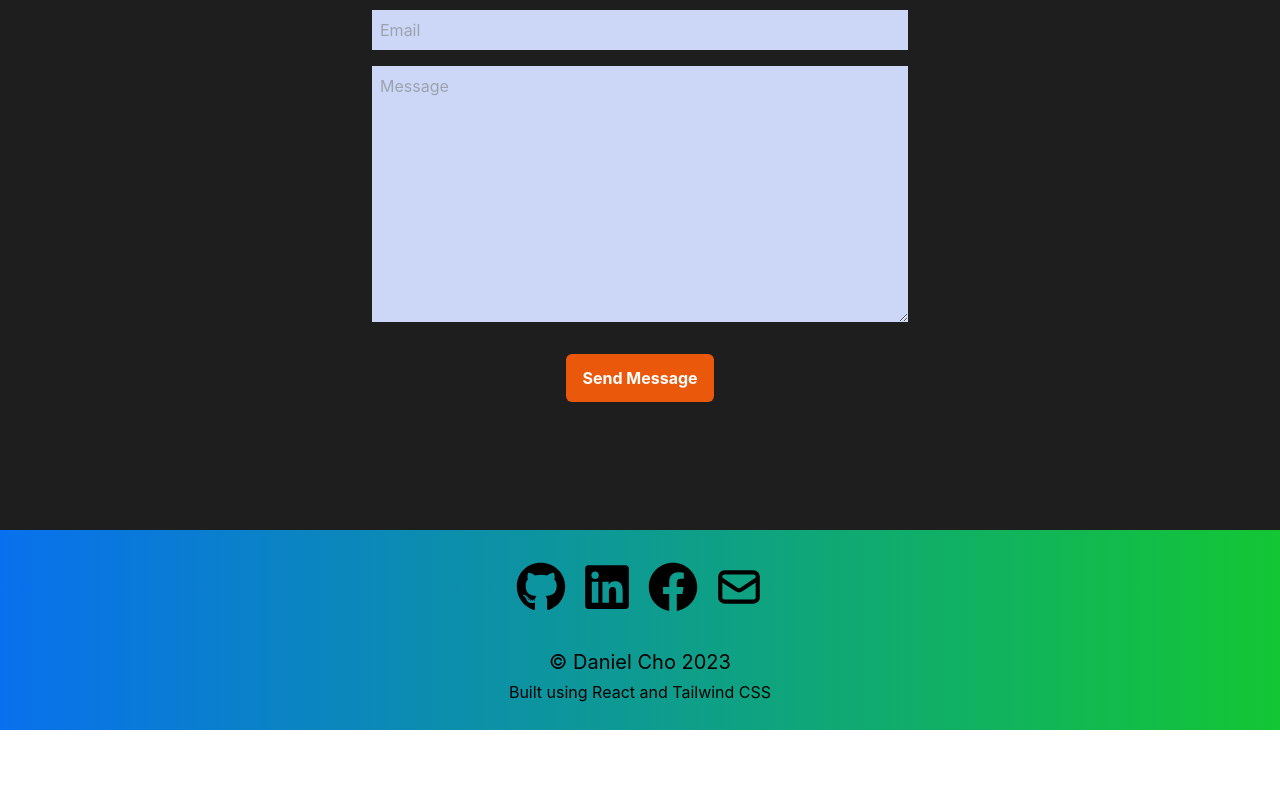
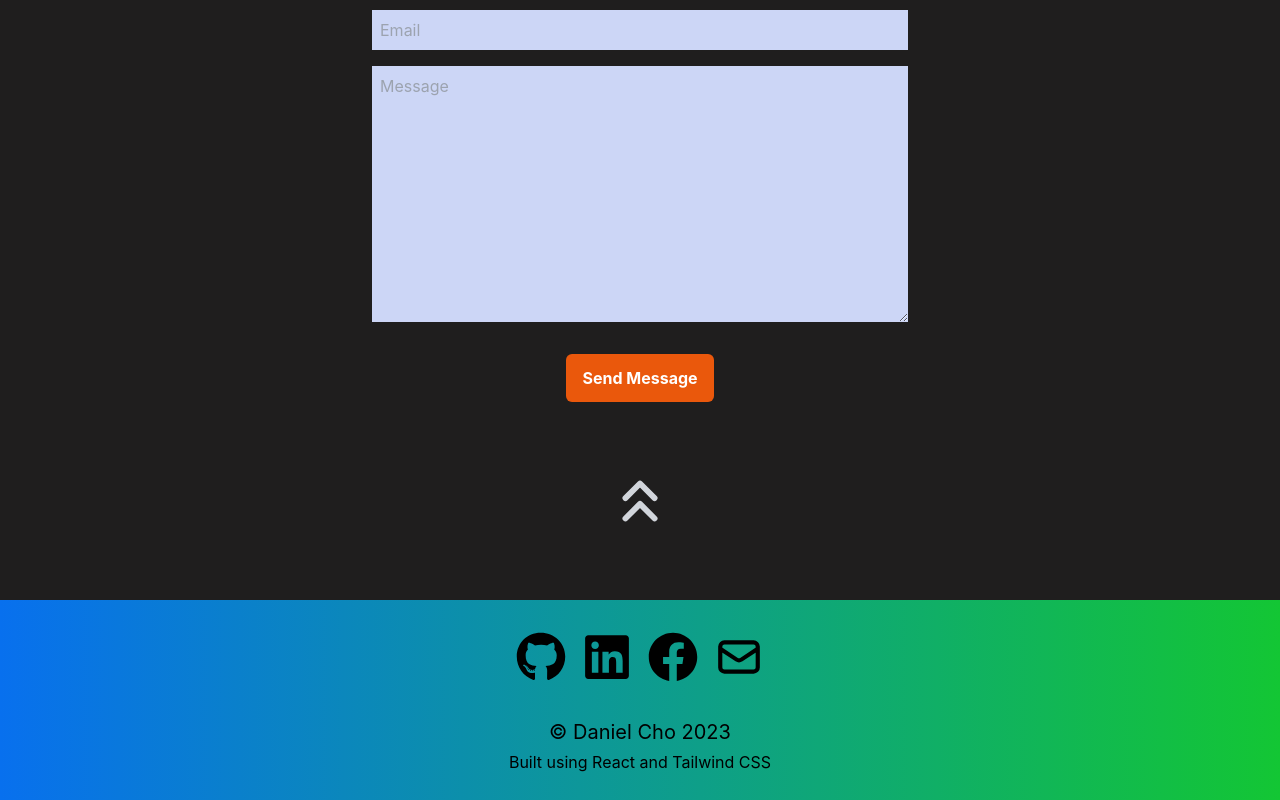
Before and after one commit to dancho01/portfolio-v2, a React (Create React App) app: page / in a window 1280 px wide. Shown: the part 2718-3518 px from the top of the page. Before the commit the page ends 3448 px from the top, so only its background shows below. Built offline with nearby package versions, Linux system fonts and the light colour scheme; the HTML template or start-up script is replaced by a standard one.

Commit message:
clean up files

```diff
--- a/src/App.jsx
+++ b/src/App.jsx
@@ -1,46 +1,23 @@
-import React, { useEffect, useState } from 'react'
 import Navbar from './components/Navbar';
 import Hero from './components/Hero';
 import Contact from './components/Contact';
 import About from './components/About';
 import Footer from './components/Footer';
 import Project from './components/Project';
-import { Context, initial } from './context';
-import { initDarkMode } from './helper';
+import { ModeProvider } from './context/context';
 
 
 function App() {
 
-  const [darkMode, setDarkMode] = useState(initial.darkMode)
-  const [bgColor, setBgColor] = useState(initial.bgColor)
-  const [fontColor, setFontColor] = useState(initial.fontColor)
-
-  const getters = {
-    darkMode,
-    bgColor,
-    fontColor,
-  }
-  const setters = {
-    setDarkMode,
-    setBgColor,
-    setFontColor,
-  }
-
-  useEffect(() => {
-    initDarkMode(setters)
-  }, [])
-
   return (
-    <div style={{ backgroundColor: bgColor, color: fontColor, transition: 'all 0.8s ease' }}>
-      <Context.Provider value={{ getters, setters }}>
+    <ModeProvider>
       <Navbar/>
       <Hero/>
       <About/>
       <Project/>
       <Contact/>
       <Footer/>
-      </Context.Provider>
-    </div>
+    </ModeProvider>
   );
 }
 
--- a/src/components/Contact.jsx
+++ b/src/components/Contact.jsx
@@ -1,8 +1,10 @@
 import React from 'react'
+import { FiChevronsUp } from "react-icons/fi";
+
 
 const Contact = () => {
   return (
-    <div id='contact-section' className='w-full md:h-screen'>
+    <div id='contact-section' className='w-full h-auto'>
         <form action="https://getform.io/f/6fb3fc03-5daa-45f4-8d3d-c0b99972a25c" method='POST' className='flex flex-col max-w-[600px] mx-auto p-8'>
             <div className='mb-8 mt-10'>
                 <h1 className='text-4xl font-bold text-[#0097b2]'>Contact</h1>
@@ -13,6 +15,9 @@ const Contact = () => {
             <textarea className='bg-gray-300 dark:bg-[#ccd6f6] p-2 text-black' rows="10" placeholder='Message' name='message'></textarea>
             <button className='text-white bg-orange-600 hover:bg-gray-300 hover:text-orange-600 font-bold rounded-md duration-300 px-4 py-3 my-8 mx-auto'>Send Message</button>
         </form>
+        <a href="#home-section">
+          <FiChevronsUp size={70} className='mx-auto mb-16 text-gray-900 dark:text-gray-300' />
+        </a>
     </div>
   )
 }
--- a/src/components/Navbar.jsx
+++ b/src/components/Navbar.jsx
@@ -5,12 +5,12 @@ import MenuOpenIcon from '@mui/icons-material/MenuOpen';
 import { animateNavbar, toggleDarkMode } from '../helper'
 import DarkModeIcon from '@mui/icons-material/DarkMode';
 import LightModeIcon from '@mui/icons-material/LightMode';
-import { Context, useContext } from '../context';
+import { ModeContext } from '../context/context';
 
 
 const Nav2 = () => {
     const [nav, setNav] = React.useState(false)
-    const { getters, setters } = useContext(Context)
+    const { getters, setters } = ModeContext()  // use context
 
     React.useEffect(() => {
         animateNavbar()
@@ -57,11 +57,10 @@ const Nav2 = () => {
                 </li>
             </ul>
 
-            {nav ? <div onClick={handleClick} className='bg-black/40 fixed w-full h-screen top-[70px] left-0'>
-            </div> : ''}
+            {nav ? <div onClick={handleClick} className='bg-black/40 md:hidden fixed w-full h-screen top-[70px] left-0' /> : ''}
 
             {/*Mobile Menu*/}
-            <ul className={!nav ? 'flex flex-col absolute w-[60%] h-screen bg-slate-500 right-[-60%] top-[70px] duration-300 gap-6 items-center' : 'flex flex-col items-center absolute w-[60%] h-screen gap-6 bg-[#0097b2] right-0 top-[70px] duration-300 text-white font-bold text-xl'}>
+            <ul className={!nav ? 'flex flex-col absolute w-[60%] h-screen bg-slate-500 right-[-60%] top-[70px] duration-300 gap-6 items-center' : 'flex md:hidden flex-col items-center absolute w-[60%] h-screen gap-6 bg-[#0097b2] right-0 top-[70px] duration-300 text-white font-bold text-xl'}>
                 <li className='mt-10'>
                     <a onClick={handleClick} className='navlink-mobile-a' href="#home-section">Home</a>
                 </li>
--- a/src/components/Skills.jsx
+++ b/src/components/Skills.jsx
@@ -9,6 +9,7 @@ import tailwind from'../assets/tailwind.png'
 import postgres from'../assets/postgresql.png'
 import mui from '../assets/mui.png'
 import TechCard from './TechCard'
+import nextJs from '../assets/nextjs.png'
 
 const Skills = () => {
     const [tech, setTech] = React.useState('language')
@@ -42,6 +43,7 @@ const Skills = () => {
                     <TechCard icon={reacticon} tech="React" />
                     <TechCard icon={tailwind} tech="TailwindCSS" />
                     <TechCard icon={mui} tech="MaterialUI" />
+                    <TechCard icon={nextJs} tech="Next.js" />
                 </div>
                 }
             </div>
--- a/src/context.js
+++ /dev/null
@@ -1,10 +0,0 @@
-import React from 'react';
-
-export const initial = {
-  darkMode: true,
-  bgColor: '#1f1e1e',
-  fontColor: '#e8e6e3',
-};
-
-export const Context = React.createContext(initial);
-export const useContext = React.useContext;
--- /dev/null
+++ b/src/context/context.js
@@ -0,0 +1,39 @@
+import {createContext, useEffect, useState, useContext} from 'react';
+import { initDarkMode } from '../helper';
+
+export const Context = createContext();
+
+export const ModeProvider = ({children}) => {
+  const [darkMode, setDarkMode] = useState(true)
+  const [bgColor, setBgColor] = useState('#1f1e1e')
+  const [fontColor, setFontColor] = useState('#e8e6e3')
+
+  const getters = {
+    darkMode,
+    bgColor,
+    fontColor,
+  }
+
+  const setters = {
+    setDarkMode,
+    setBgColor,
+    setFontColor,
+  }
+
+  useEffect(() => {
+    initDarkMode(setters)
+  }, [])
+
+  return (
+    <div style={{ backgroundColor: bgColor, color: fontColor, transition: 'all 0.8s ease' }}>
+    <Context.Provider value={{ getters, setters }}>
+      {children}
+    </Context.Provider>
+  </div>
+  )
+}
+
+// arrow function has to return a function
+export const ModeContext = () => {
+  return useContext(Context)
+}
```
Also changed, not shown: src/assets/nextjs.png (added). Lines whose indentation alone changed are shown as unchanged.
